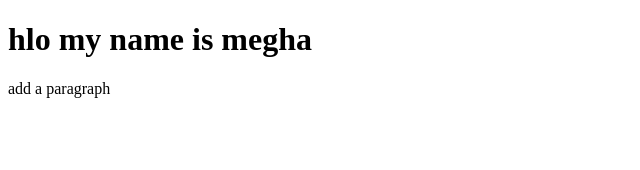
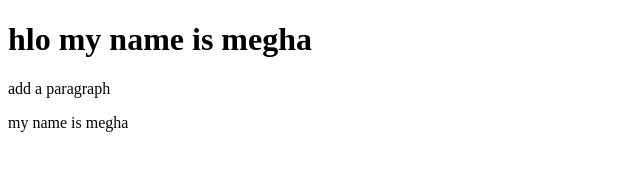
Before and after one commit to Megha-thakur12/second_repo, a plain HTML site: page index.html in a window 1280 px wide. Shown: the whole page, without its empty margins (0-640 px from the left). Drawn offline with Linux system fonts and the light colour scheme.

Commit message:
add a name of author

```diff
--- a/index.html
+++ b/index.html
@@ -8,5 +8,6 @@
 <body>
     <h1>hlo my name is megha</h1>
     <p>add a paragraph</p>
+    <p>my name is megha</p>
 </body>
 </html>
```
